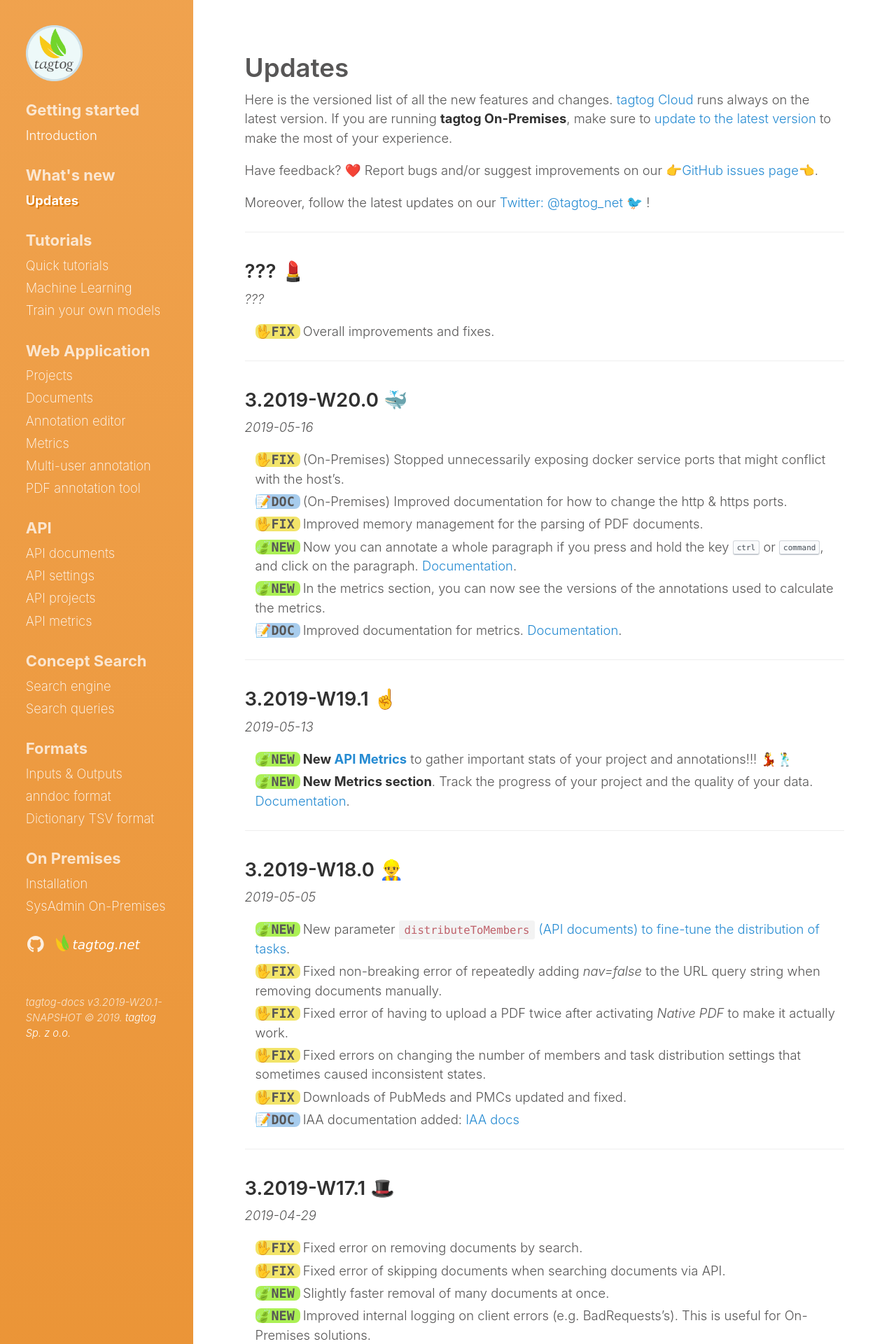
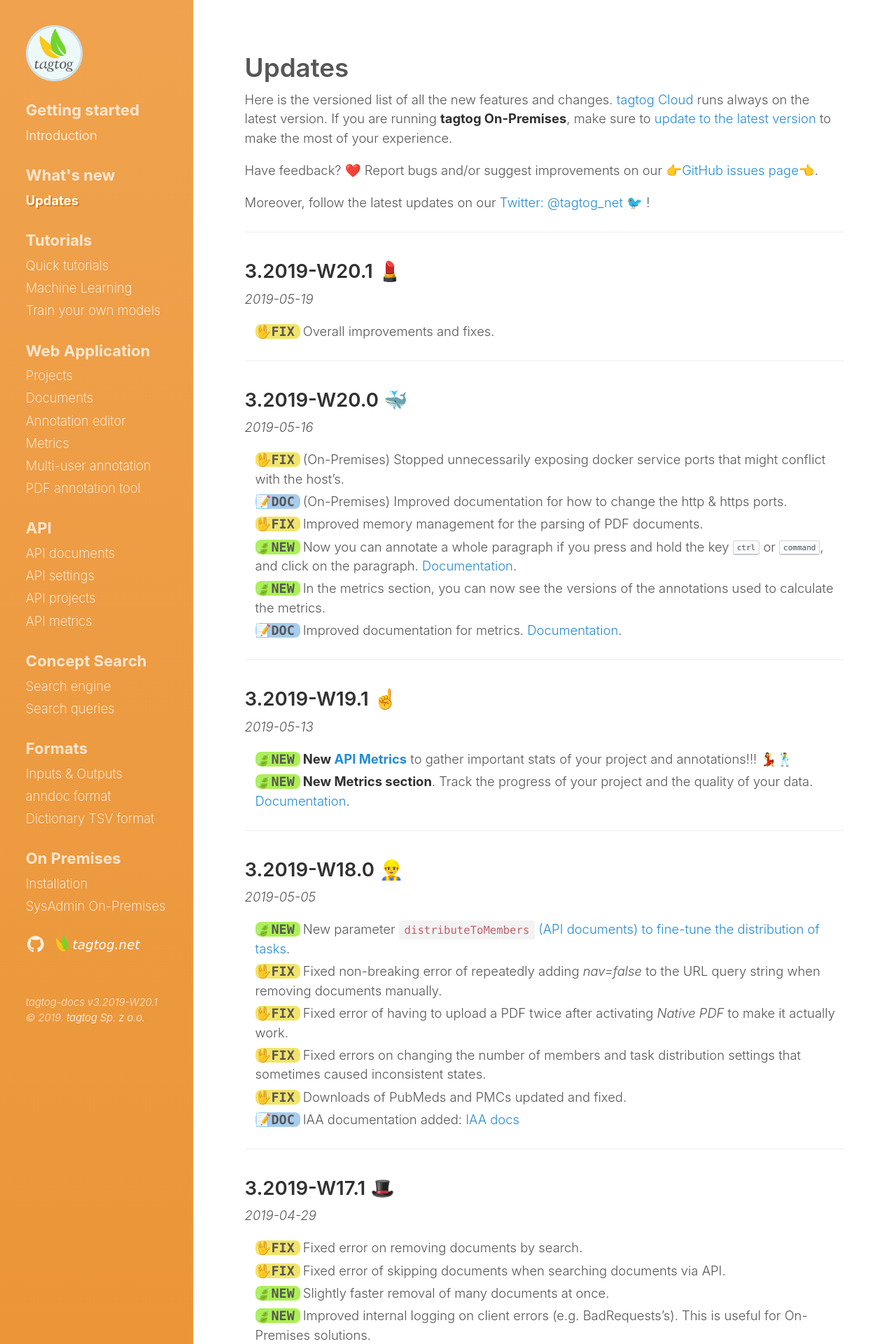
Before and after one commit to tagtogorg/tagtog-doc, a Jekyll site: the page built from updates.md, in a window 1280 px wide. Shown: the top 1920 px of the page at 70% size. Built offline with Jekyll 4.4.1, drawn with Linux system fonts in a browser that asks for light colours; nearby versions of some CDN libraries; emoji names are drawn with the system emoji font.

Commit message:
Bump version: 3.2019-W20.1 💄

```diff
--- a/_config.yml
+++ b/_config.yml
@@ -70,7 +70,7 @@ plugins:
   - jemoji
 
 # Custom vars
-version: 3.2019-W20.1-SNAPSHOT
+version: 3.2019-W20.1
 sidebar_home_link: true
 search_page: false
 # sidebar_blog_link:  '/blog'   # By default, your home page is your blog
--- a/updates.md
+++ b/updates.md
@@ -14,8 +14,8 @@ Moreover, follow the latest updates on our [Twitter: @tagtog_net 🐦](https://t
 
 ---
 
-## ??? 💄
-_???_
+## 3.2019-W20.1 💄
+_2019-05-19_
 
 <ul class="updates">
   <li class="fix"><span markdown="1">Overall improvements and fixes.</span></li>
```
Also changed, not shown: 1 other file.
